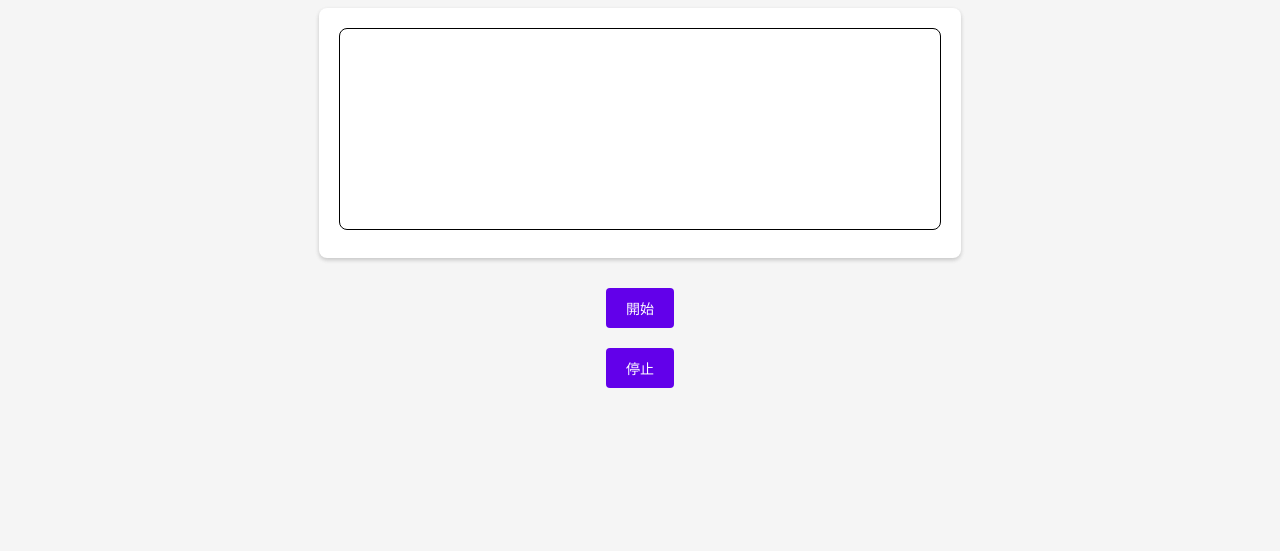
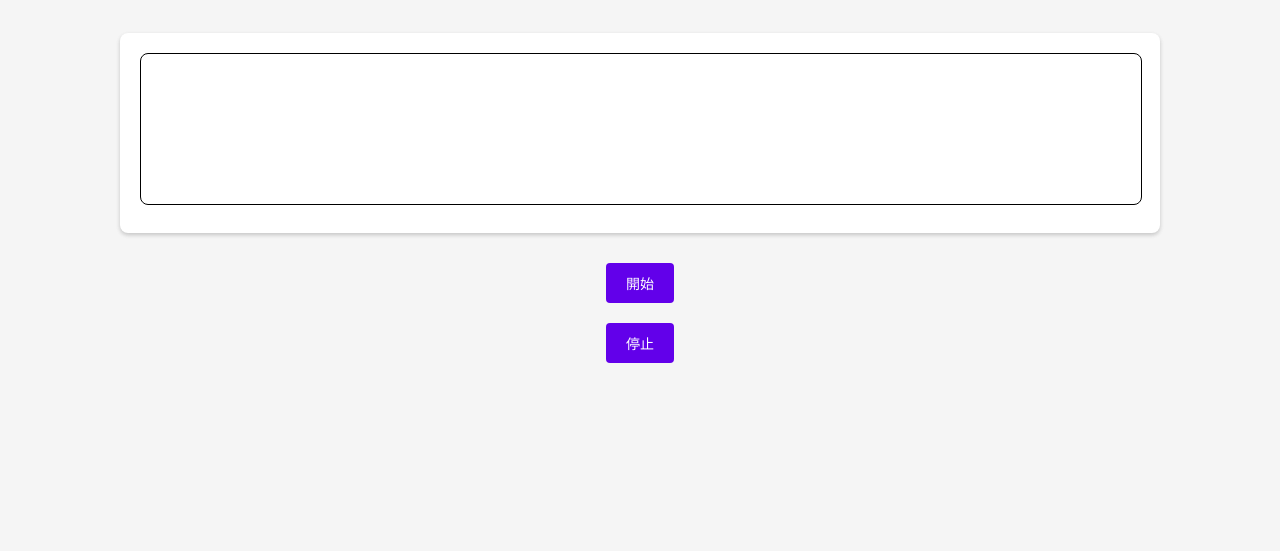
Before and after one commit to PCManagerplus/sys, a plain HTML site: page vlmc.html in a window 1280 px wide. Shown: the part 249-800 px from the top of the page. Drawn offline with Linux system fonts and the light colour scheme.

Commit message:
Update vlmc.html

```diff
--- a/vlmc.html
+++ b/vlmc.html
@@ -54,6 +54,8 @@
             margin: 20px;
             padding: 20px;
             transition: box-shadow 0.3s;
+            width: 90%;
+            max-width: 1000px;
         }
 
         .card:hover {
@@ -140,13 +142,15 @@
             border: 1px solid black;
             background: white;
             border-radius: 8px;
+            width: 100%;
+            height: auto;
         }
     </style>
 </head>
 <body>
     <h1>騒音計</h1>
     <div class="card">
-        <canvas id="oscilloscope" width="600" height="200"></canvas>
+        <canvas id="oscilloscope"></canvas>
     </div>
     <button class="button" onclick="start()">開始</button>
     <button class="button" onclick="stop()">停止</button>
@@ -158,6 +162,14 @@
         let isRunning = false;
         const canvas = document.getElementById('oscilloscope');
         const canvasContext = canvas.getContext('2d');
+
+        function resizeCanvas() {
+            canvas.width = canvas.clientWidth;
+            canvas.height = canvas.clientHeight;
+        }
+
+        window.addEventListener('resize', resizeCanvas);
+        resizeCanvas();  // Initial call to set canvas size
 
         function drawWaveform(dataArray) {
             canvasContext.clearRect(0, 0, canvas.width, canvas.height);
```
